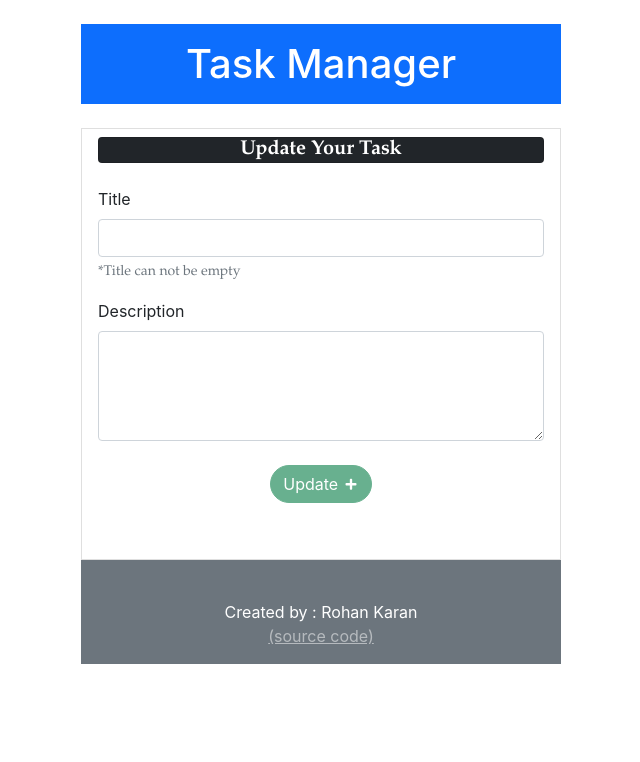
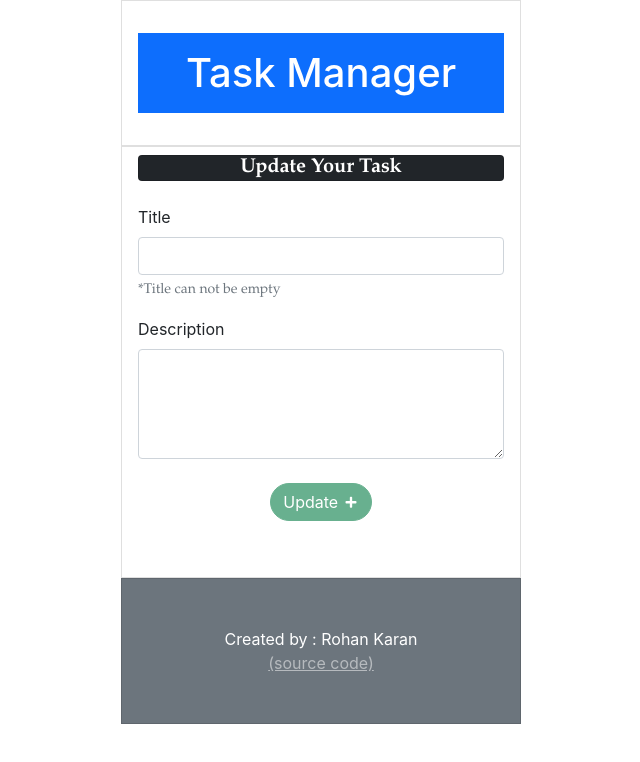
Before and after one commit to RohanKaran/crud-frontend, a React (Create React App) app: page /crud-frontend/1 in a window 1280 px wide. Shown: the top 762 px of the page, without its empty margins (319-959 px from the left). Built offline with nearby package versions, Linux system fonts and the light colour scheme; no server answers.

Commit message:
initial commit

```diff
--- a/src/App.js
+++ b/src/App.js
@@ -27,7 +27,7 @@ function App() {
     };
 
   return (
-        <div id="main" className="App  justify-content-center align-content-center mx-auto my-auto" style={{"width": "480px", "backgroundColor":"white", "margintop": "15px"}}>
+        <div id="main" className="App  justify-content-center align-content-center mx-auto my-auto" style={{"width": "400px", "backgroundColor":"white", "margintop": "15px"}}>
 
             <div className="card-body list-group-item">
                 <h5 className="card text-white bg-dark mb-4" style={{'font-family': 'Palatino Linotype', 'font-weight': 'bold'}}>
@@ -46,7 +46,11 @@ function App() {
                         </Form.Group>
 
                 </Form>
-                    <Button className={" mx-2 mb-5"} variant={'success'} style={{borderRadius: '50px',}} onClick={addTodoHandler}>
+                    <Button className={" mx-2 mb-5"} variant={'success'}
+
+                            style={{borderRadius: '50px',}} onClick={addTodoHandler}
+                    disabled={(title.trim()==="")}
+                    >
                         Add <FaPlus style={{'padding-bottom':'3.5px'}}/>
                     </Button>
                 <h5 className={"card text-white bg-dark mb-3"} style={{'font-family': 'Palatino Linotype', 'font-weight': 'bold'}}>Your Tasks</h5>
--- a/src/components/Update.js
+++ b/src/components/Update.js
@@ -43,7 +43,7 @@ function Update() {
 
     return (
         <div id="main" className="App  justify-content-center align-content-center mx-auto my-auto"
-             style={{"width": "480px", "backgroundColor": "white", "margintop": "15px"}}>
+             style={{"width": "400px", "backgroundColor": "white", "margintop": "15px"}}>
             <div className="card-body list-group-item">
                 <h5 className="card text-white bg-dark mb-4"
                     style={{'font-family': 'Palatino Linotype', 'font-weight': 'bold'}}>
--- a/src/index.js
+++ b/src/index.js
@@ -8,7 +8,7 @@ import Update from './components/Update';
 import {BrowserRouter as Router, Route, Routes} from "react-router-dom";
 
 ReactDOM.render(
-   <React.StrictMode> <div id="main" className="App justify-content-center align-content-center mx-auto my-auto" style={{"width": "480px", "backgroundColor":"white"}}>
+   <React.StrictMode> <div id="main" className="App card-body list-group-item justify-content-center align-content-center mx-auto my-auto" style={{"width": "400px", "backgroundColor":"white"}}>
             <br/>
             <h1 className="card-body text-white bg-primary mb-4">
                 Task Manager
@@ -21,13 +21,14 @@ ReactDOM.render(
 
       </Routes>
   </Router>
-   <div id="main" className="App justify-content-center align-content-center mx-auto my-auto bg-secondary" style={{"width": "480px", "backgroundColor":"white"}}>
+   <div id="main" className="App card-body list-group-item justify-content-center align-content-center mx-auto my-auto bg-secondary"
+        style={{"width": "400px", "backgroundColor":"white"}}>
             <br/>
             <div className="card-body text-white">
                 Created by : Rohan Karan
                 <br/>
                 <a href={'https://github.com/rohankaran/crud-app'} className={'text-white-50'}>(source code)</a>
-                <br/>
+                <br/><br/>
             </div></div>
    </React.StrictMode>,
   document.getElementById('root')
```
